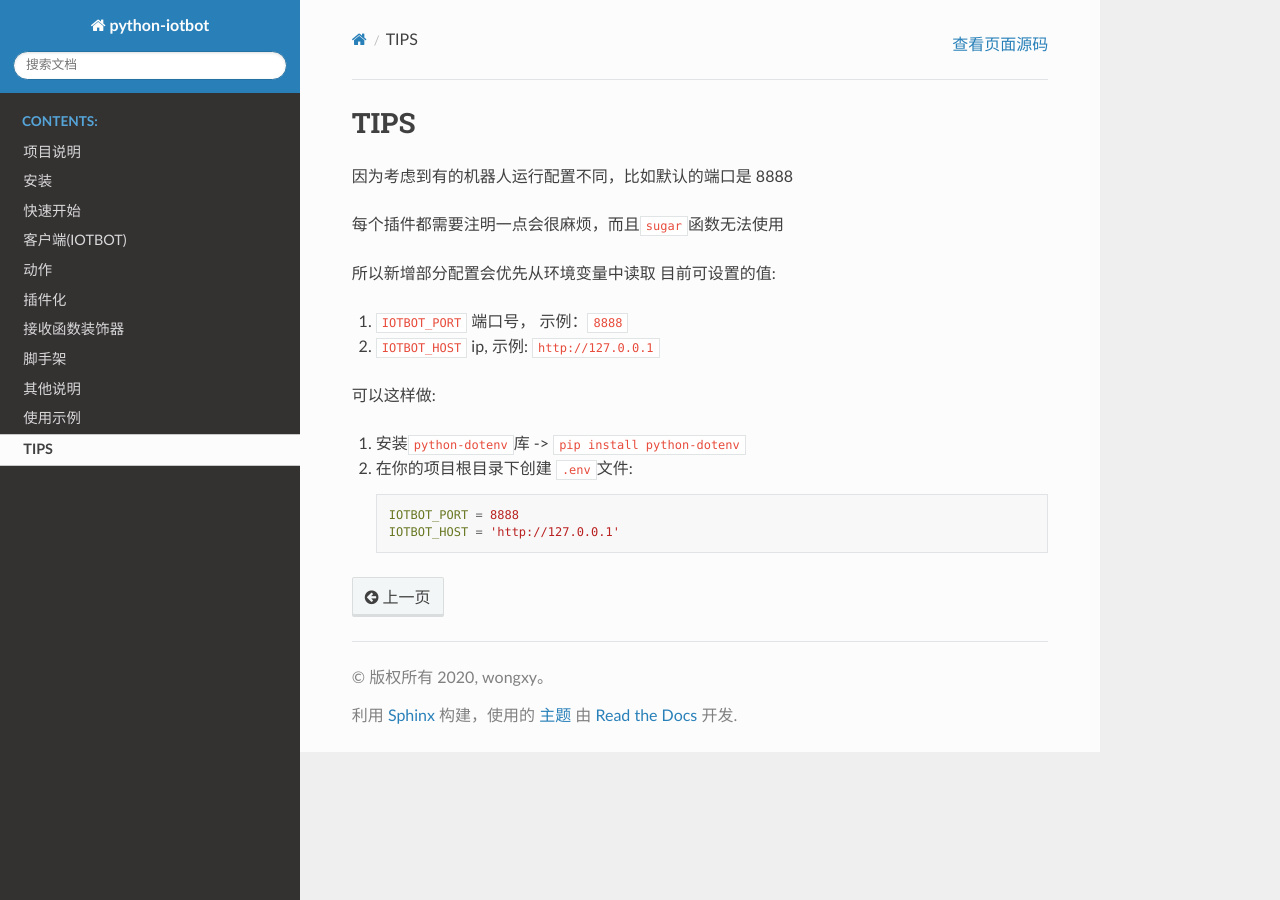
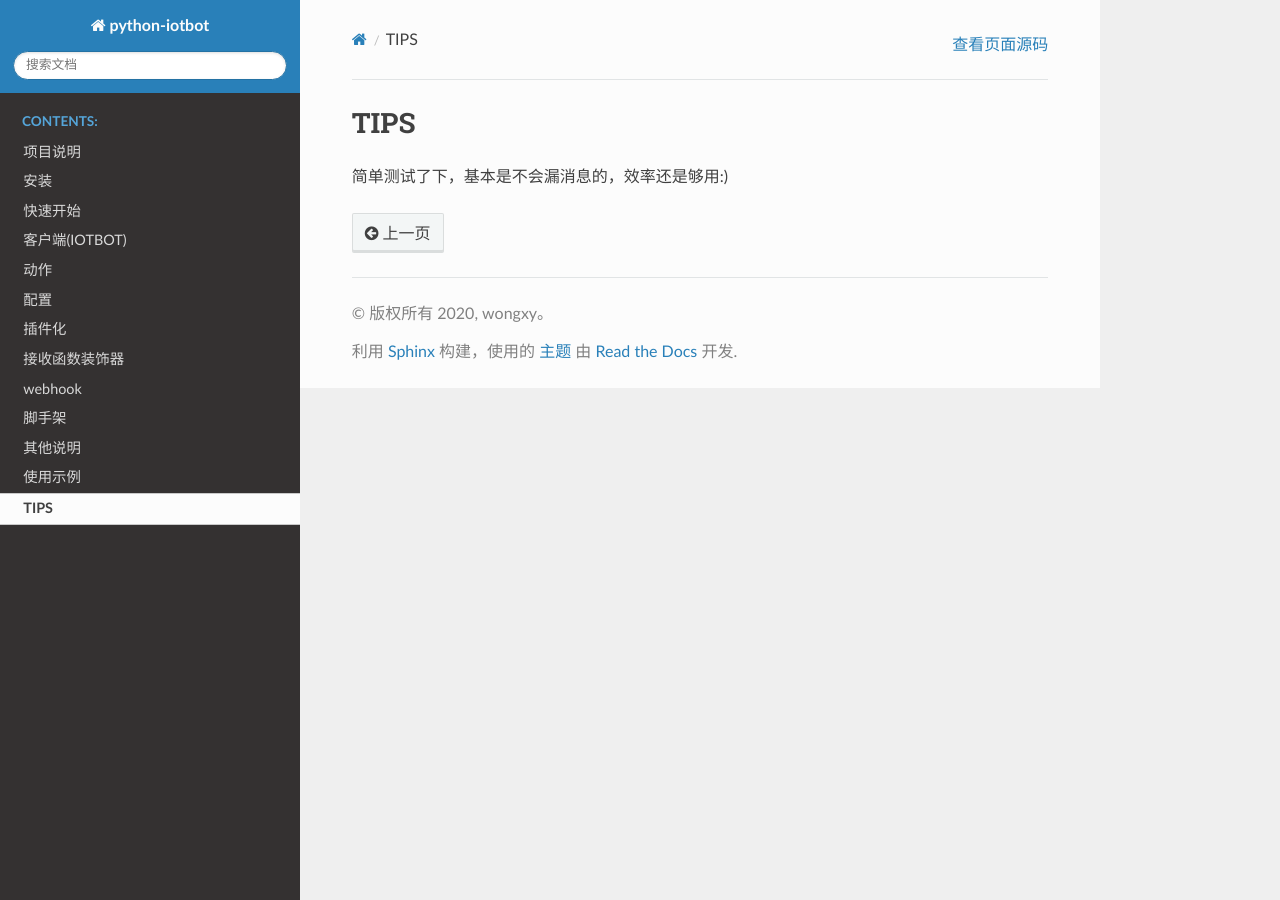
Before and after one commit to xiyaowong/python--iotbot, a Sphinx documentation site: the page built from docs/TIPS.md, in a window 1280 px wide. Built offline with Sphinx 7.4.7 and the Read the Docs theme 2.0.0, drawn with Linux system fonts in a browser that asks for light colours.

Commit message:
update docs

````diff
--- a/docs/TIPS.md
+++ b/docs/TIPS.md
@@ -1,20 +1,3 @@
 # TIPS
 
-因为考虑到有的机器人运行配置不同，比如默认的端口是 8888
-
-每个插件都需要注明一点会很麻烦，而且`sugar`函数无法使用
-
-所以新增部分配置会优先从环境变量中读取
-目前可设置的值:
-
-1. `IOTBOT_PORT` 端口号， 示例：`8888`
-2. `IOTBOT_HOST` ip, 示例: `http://127.0.0.1`
-
-可以这样做:
-
-1. 安装`python-dotenv`库 -> `pip install python-dotenv`
-2. 在你的项目根目录下创建 `.env`文件:
-   ```ini
-   IOTBOT_PORT = 8888
-   IOTBOT_HOST = 'http://127.0.0.1'
-   ```
+简单测试了下，基本是不会漏消息的，效率还是够用:)
--- a/docs/index.rst
+++ b/docs/index.rst
@@ -15,8 +15,10 @@ Welcome to python-iotbot's documentation!
    QUICKSTART
    CLIENT
    ACTION
+   CONFIG
    PLUGIN
    DECORATORS
+   WEBHOOK
    SCAFFOLD
    OTHER
    SAMPLE
````
Also changed, not shown: docs/ACTION.md (+29 -27 lines), docs/CONFIG.md (added, +23 -0 lines), docs/WEBHOOK.md (added, +73 -0 lines), 1 other file.
